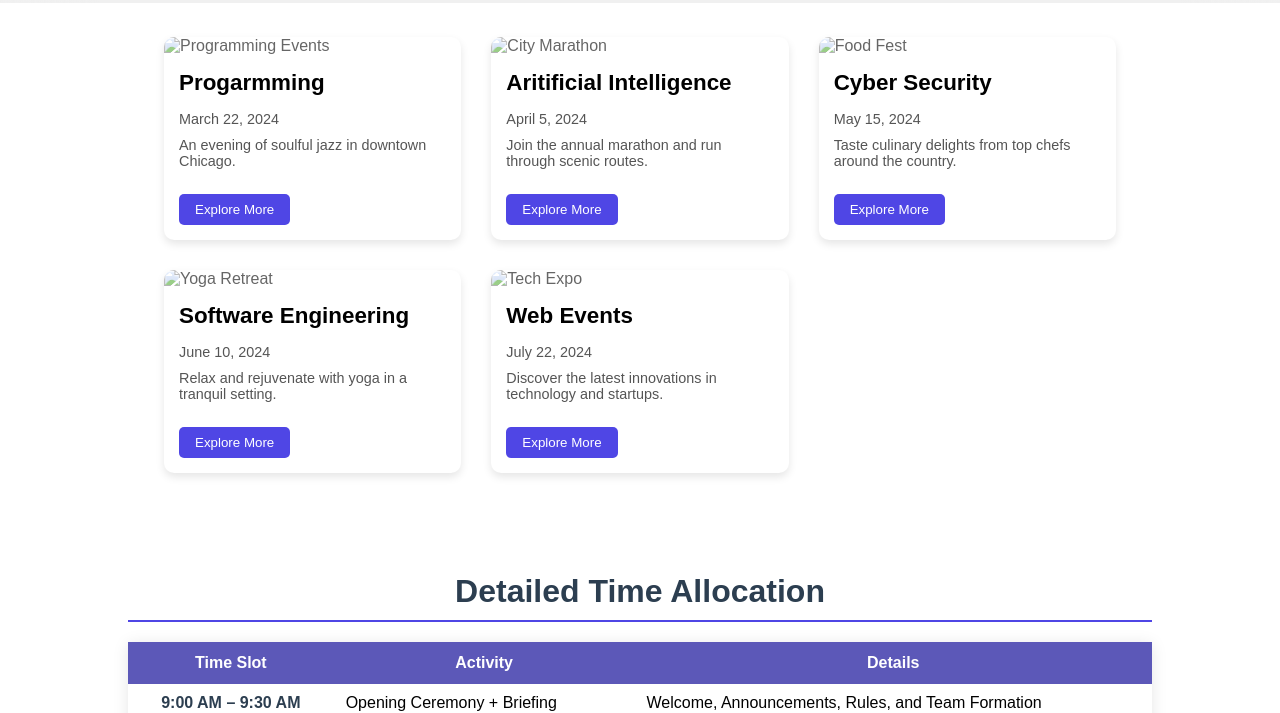
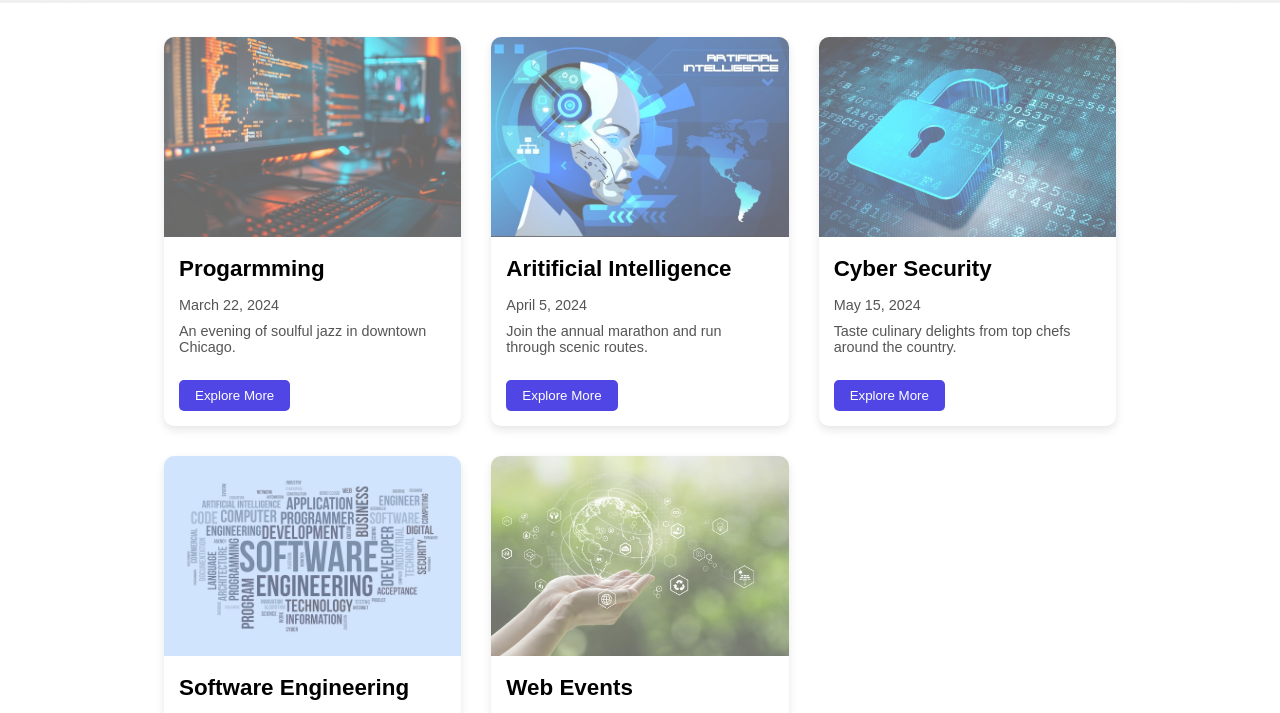
Before and after one commit to MalikAwais09/techFestV3, a plain HTML site: page index.html in a window 1280 px wide. Shown: the part 797-1510 px from the top of the page. Drawn offline with Linux system fonts and the light colour scheme.

Commit message:
index.html

```diff
--- a/index.html
+++ b/index.html
@@ -31,35 +31,35 @@
     <h2>Upcoming Events</h2>
     <div class="events-grid">
       <div onclick="onBtnClick();" class="event-card">
-        <img src="../Images/programming.jpg" alt="Programming Events">
+        <img src="programming.jpg" alt="Programming Events">
         <h3>Progarmming</h3>
         <p>March 22, 2024</p>
         <p>An evening of soulful jazz in downtown Chicago.</p>
         <button onclick="onBtnClick();" class="card-btn">Explore More</button>
       </div>
       <div onclick="onBtnClick();" class="event-card">
-        <img src="../Images/Ai.jpg" alt="City Marathon">
+        <img src="Ai.jpg" alt="City Marathon">
         <h3>Aritificial Intelligence</h3>
         <p>April 5, 2024</p>
         <p>Join the annual marathon and run through scenic routes.</p>
         <button onclick="onBtnClick();" class="card-btn">Explore More</button>
       </div>
       <div onclick="onBtnClick();" class="event-card">
-        <img src="../Images/cyber.jpeg" alt="Food Fest">
+        <img src="cyber.jpeg" alt="Food Fest">
         <h3>Cyber Security</h3>
         <p>May 15, 2024</p>
         <p>Taste culinary delights from top chefs around the country.</p>
         <button onclick="onBtnClick();" class="card-btn">Explore More</button>
       </div>
       <div onclick="onBtnClick();" class="event-card">
-        <img src="../Images/SE.jpeg" alt="Yoga Retreat">
+        <img src="SE.jpeg" alt="Yoga Retreat">
         <h3>Software Engineering</h3>
         <p>June 10, 2024</p>
         <p>Relax and rejuvenate with yoga in a tranquil setting.</p>
         <button onclick="onBtnClick();" class="card-btn">Explore More</button>
       </div>
       <div onclick="onBtnClick();" class="event-card">
-        <img src="../Images/web.jpeg" alt="Tech Expo">
+        <img src="web.jpeg" alt="Tech Expo">
         <h3>Web Events</h3>
         <p>July 22, 2024</p>
         <p>Discover the latest innovations in technology and startups.</p>
```
